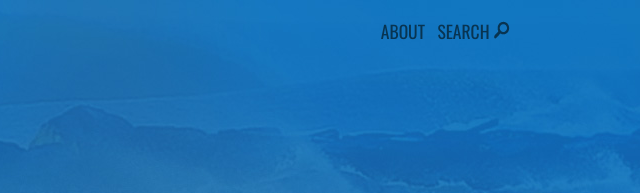
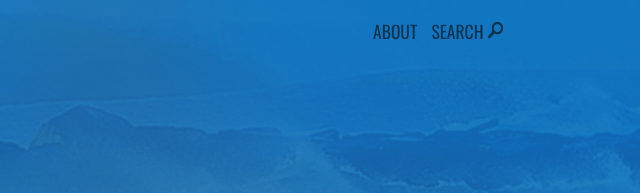
Before and after one commit to mmarcinek/surf-paddle, a plain HTML site: page index.html in a window 1280 px wide. Shown: the top 193 px of the page, 621-1261 px from the left. Drawn offline with nearby package versions, Linux system fonts and the light colour scheme.

Commit message:
final commit of the day

```diff
--- a/main.css
+++ b/main.css
@@ -51,7 +51,8 @@ nav {
 
 .nav-right {
 	float: right;
-	margin-right: 13%;
+	margin-right: 12%;
+	width: 150px;
 	/* margin-top: 0.3%;*/
 }
 
@@ -69,7 +70,7 @@ nav {
 }
 
 #about {
-	margin-right: 8px;
+	margin-right: 6.5%;
 }
 
 .header-title {
```
